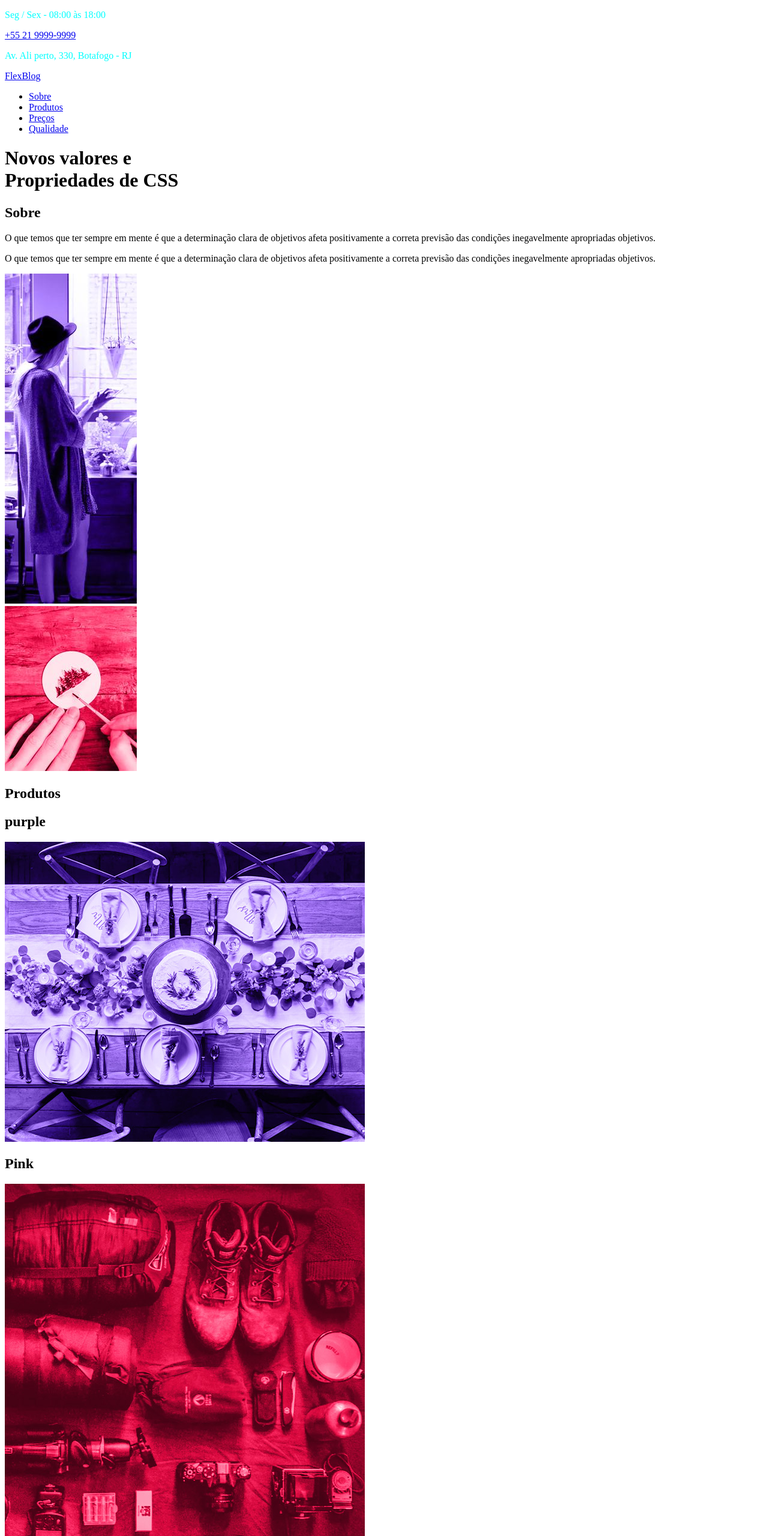
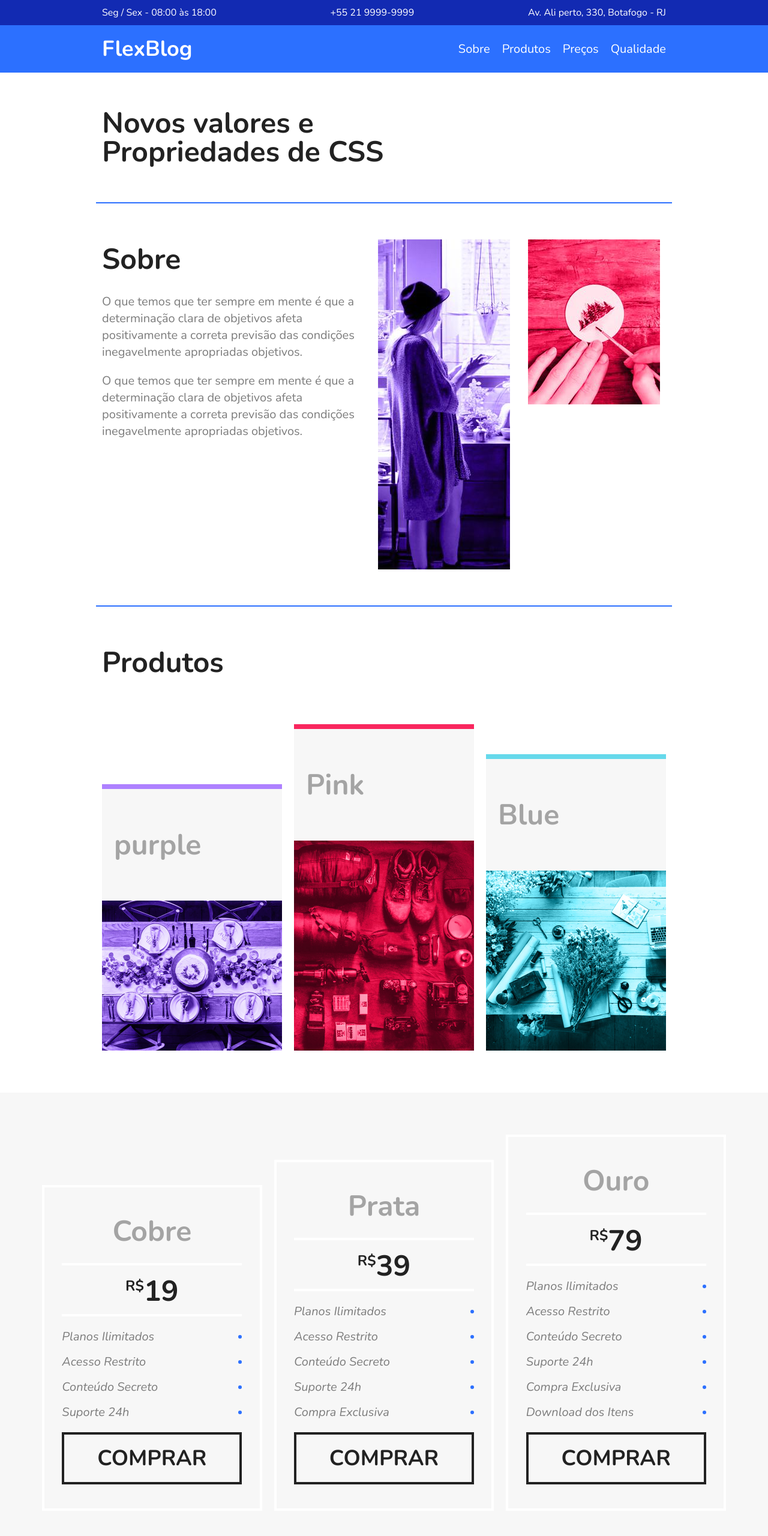
Before and after one commit to marioCarvalho001/Projeto-de-CSS3-Flexbox., a plain HTML site: page index.html in a window 1280 px wide. Shown: the top 2560 px of the page at 60% size. Drawn offline with nearby package versions, Linux system fonts and the light colour scheme.

Commit message:
Continuidade do projeto. usei para determinar o responsivo quando chegasse a 800,  @media (max-width: 800px) {   .preco {     padding-left: 10px;     padding-right: 10px;   }   .preco .preco-item:nth-child(3) {     order: -2;   }   .preco .preco-item:nth-child(2) {     order: -1;   }

```diff
--- a/css/style.css
+++ b/css/style.css
@@ -1,4 +1,264 @@
+body,
+h1,
+h2,
+p,
+ul,
+li,
+a {
+  margin: 0;
+  padding: 0;
+}
+
+body {
+  font-family: "Nunito", Helvetica, arial, sans-serif;
+  color: #222222;
+}
+ul {
+  list-style: none;
+}
+a {
+  text-decoration: none;
+}
+img {
+  display: block;
+  max-width: 100%;
+}
+
+* {
+  box-sizing: border-box;
+}
+/*respeita o width caso aja um pedding apertetando o conteudo dentro da box*/
+
+/*Superinfo*/
+
 .superinfo-bg {
-  background: fixed;
-  color: aqua;
+  background: #122ab2;
+  color: white;
 }
+
+.superinfo {
+  max-width: 960px;
+  margin: 0 auto;
+  display: flex;
+  justify-content: space-between;
+  flex-wrap: wrap;
+  padding-top: 10px;
+}
+/*justify-content(cria espaçamento entre os elementos em linha)*/
+
+.superinfo p,
+.superinfo a {
+  margin: 0 10px 10px 10px;
+}
+
+.superinfo-bg a {
+  color: white;
+}
+
+/*menu*/
+
+.menu-bg {
+  background: #2c70ff;
+}
+
+.menu {
+  max-width: 960px;
+  margin: 0 auto;
+  padding: 15px 0;
+  display: flex;
+  flex-wrap: wrap;
+  justify-content: space-between;
+  align-items: center;
+}
+.menu a {
+  color: white;
+}
+.menu-logo {
+  font-size: 2.25em;
+  font-weight: bold;
+  margin: 0 10px;
+}
+
+.menu-nav ul {
+  display: flex;
+  flex-wrap: wrap;
+}
+
+.menu-nav a {
+  font-size: 1.25em;
+  display: block;
+  padding: 10px;
+}
+
+.menu-nav a:hover {
+  color: #122ab2;
+}
+
+/*introducao*/
+.introducao {
+  font-size: 3em;
+  line-height: 1;
+  max-width: 960px;
+  margin: 0 auto;
+  padding: 60px 10px;
+}
+/*Sobre*/
+
+.sobre {
+  border-top: 2px solid #2c70ff;
+  border-bottom: 2px solid #2c70ff;
+  max-width: 960px;
+  margin: 0 auto;
+  padding: 60px 0;
+  display: flex;
+  flex-wrap: wrap;
+}
+
+.sobre-info {
+  flex: 2 1 300px;
+  margin: 0 10px;
+}
+
+.sobre-info h1 {
+  font-size: 3em;
+  margin-bottom: 0.5em;
+}
+
+.sobre-info p {
+  font-size: 1.25em;
+  line-height: 1.4;
+  margin-bottom: 1em;
+  color: #7c7c7c;
+}
+
+.sobre-img {
+  flex: 1 1 160px;
+  margin: 0 10px;
+}
+/*Flex, o ultimo determina o minimo de px que a imagem pode chegar até quebrar*/
+
+/*produtos*/
+
+.produtos {
+  max-width: 960px;
+  margin: 60px auto;
+}
+
+.produtos h1 {
+  font-size: 3em;
+  margin: 0 10px 60px 10px;
+}
+.produtos-container {
+  display: flex;
+  flex-wrap: wrap;
+  align-items: flex-end;
+}
+.produtos-item {
+  flex: 1 1 175px;
+  margin: 10px;
+}
+
+.produtos-item h2 {
+  font-size: 3em;
+  color: #a4a4a4;
+  background: #f7f7f7;
+  padding: 60px 20px;
+}
+
+.purple {
+  border-top: 8px solid #ae81ff;
+}
+.pink {
+  border-top: 8px solid #f9265e;
+}
+.blue {
+  border-top: 8px solid #66d9eb;
+}
+
+/*preco*/
+
+.preco {
+  background: #f7f7f7;
+  padding: 60px;
+  display: flex;
+  flex-wrap: wrap;
+  align-items: flex-end;
+}
+
+.preco-item {
+  flex: 1;
+  border: 4px solid white;
+  padding: 20px;
+  margin: 10px;
+  min-width: 260px;
+}
+
+.preco-item h2 {
+  font-size: 3em;
+  color: #a4a4a4;
+  text-align: center;
+  margin-top: 20px;
+}
+
+.preco-item span {
+  max-width: 300px;
+  margin: 20px auto;
+  display: block;
+  font-size: 3em;
+  text-align: center;
+  font-weight: bold;
+  padding: 10px 0 5px 0;
+  border-top: 4px solid white;
+  border-bottom: 4px solid white;
+}
+
+.preco-item sup {
+  font-size: 1.5rem;
+}
+
+.preco-item ul {
+  max-width: 300px;
+  margin: 20px auto;
+  font-size: 1.25em;
+  font-style: italic;
+  color: #7c7c7c;
+}
+.preco-item li {
+  display: flex;
+  justify-content: space-between;
+  align-items: center;
+  margin-bottom: 15px;
+}
+.preco-item li::after {
+  content: "";
+  display: block;
+  width: 6px;
+  height: 6px;
+  background: #2c70ff;
+  border-radius: 50%;
+}
+.preco-item a {
+  max-width: 300px;
+  display: block;
+  margin: 20px auto;
+  border: 4px solid;
+  color: #222222;
+  text-transform: uppercase;
+  font-weight: bold;
+  font-size: 2.25em;
+  padding: 15px 0;
+  text-align: center;
+}
+
+@media (max-width: 800px) {
+  .preco {
+    padding-left: 10px;
+    padding-right: 10px;
+  }
+  .preco .preco-item:nth-child(3) {
+    order: -2;
+  }
+  .preco .preco-item:nth-child(2) {
+    order: -1;
+  }
+}
--- a/index.html
+++ b/index.html
@@ -27,7 +27,7 @@
       <div class="menu-logo">
         <a href="#">FlexBlog</a>
       </div>
-      <nav>
+      <nav class="menu-nav">
         <ul>
           <li><a href="#sobre">Sobre</a></li>
           <li><a href="#produtos">Produtos</a></li>
@@ -66,15 +66,15 @@
       <div class="produtos-item pink">
         <h2>Pink</h2>
         <img src="img/produtos2.jpg" alt="produtos 2">
-        <div class="produtos-item blue">
-          <h2>Blue</h2>
-          <img src="img/produtos3.jpg" alt="produtos 3">
-        </div>
+      </div>
+      <div class="produtos-item blue">
+        <h2>Blue</h2>
+        <img src="img/produtos3.jpg" alt="produtos 3">
       </div>
     </div>
   </section>
 
-  <section class="preço" id="preco">
+  <section class="preco" id="preco">
     <div class="preco-item">
       <h2>Cobre</h2>
       <span><sup>R$</sup>19</span>
```
